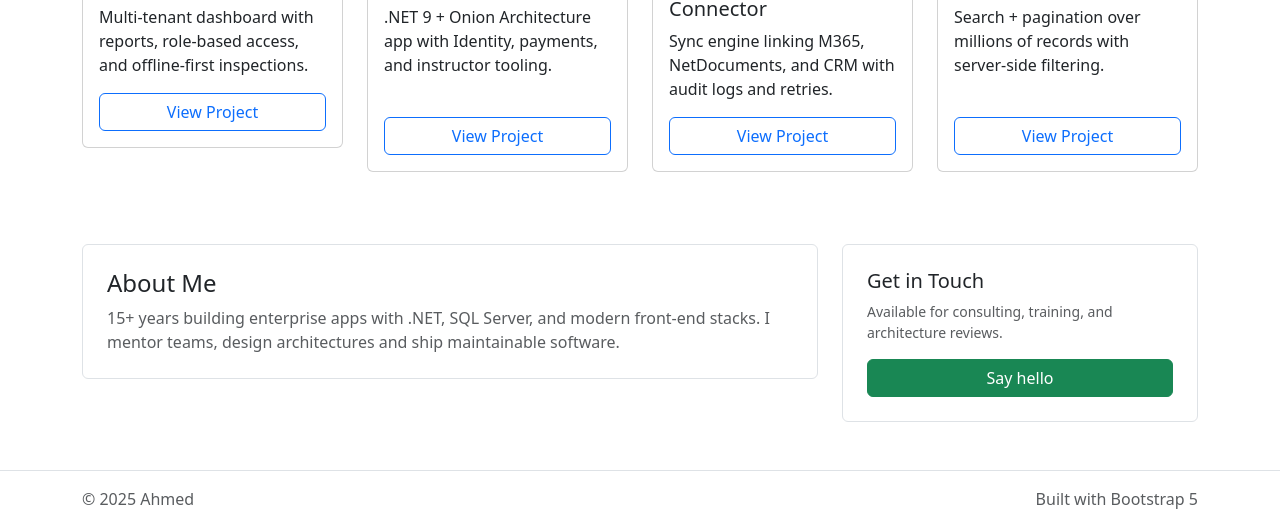
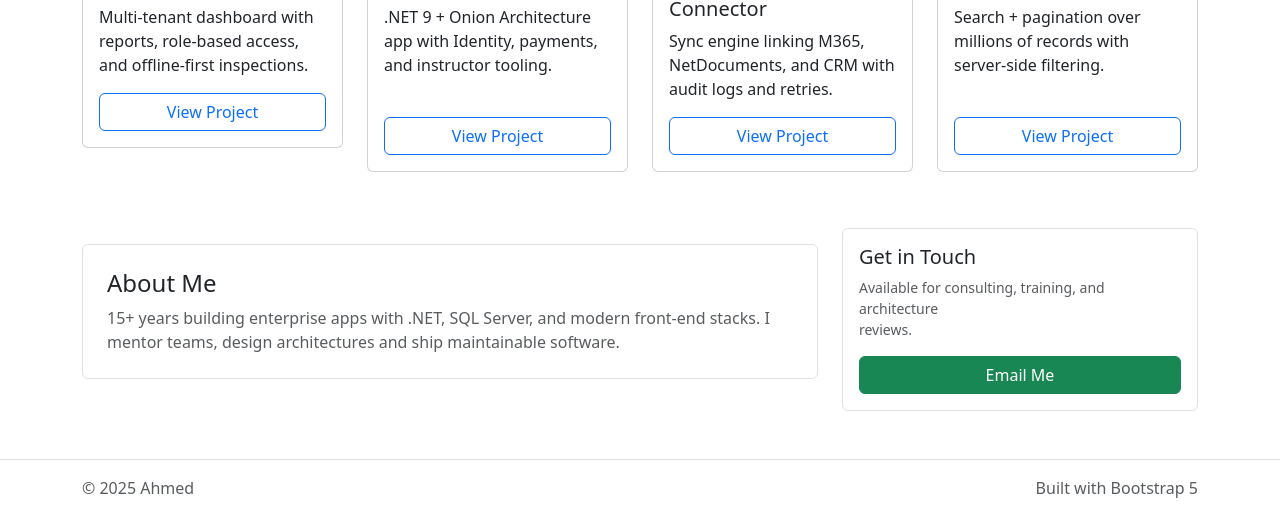
Before and after one commit to ahmedashraf-5630/Bootstrap-page, a plain HTML site: page index.html in a window 1280 px wide. Shown: the part 539-1066 px from the top of the page. Drawn offline with nearby package versions, Linux system fonts and the light colour scheme.

Commit message:
Update index.html

```diff
--- a/index.html
+++ b/index.html
@@ -79,11 +79,11 @@
           <p class="text-muted mb-0">15+ years building enterprise apps with .NET, SQL Server, and modern front-end stacks. I mentor teams, design architectures and ship maintainable software.</p>
         </div>
       </div>
-      <div class="col-lg-4">
-        <div class="border rounded p-4 bg-white">
+      <div class="col-lg-4 mt-2">
+        <div class="border rounded p-3 bg-white">
           <h5>Get in Touch</h5>
-          <p class="text-muted small">Available for consulting, training, and architecture reviews.</p>
-          <a href="mailto:hello@example.com" class="btn btn-success w-100">Say hello</a>
+          <p class="text-muted small">Available for consulting, training, and architecture<br>reviews.</p>
+          <a href="mailto:hello@example.com" class="btn btn-success w-100">Email Me</a>
         </div>
       </div>
     </div>
```
